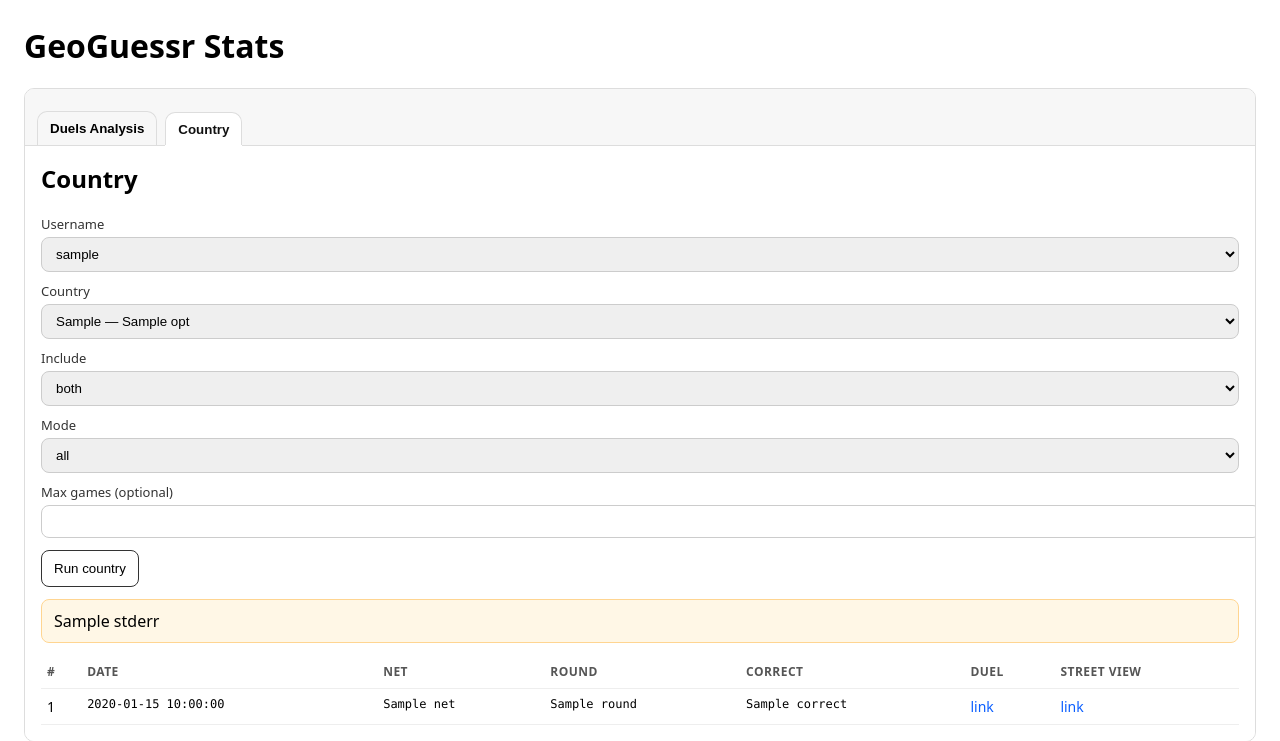
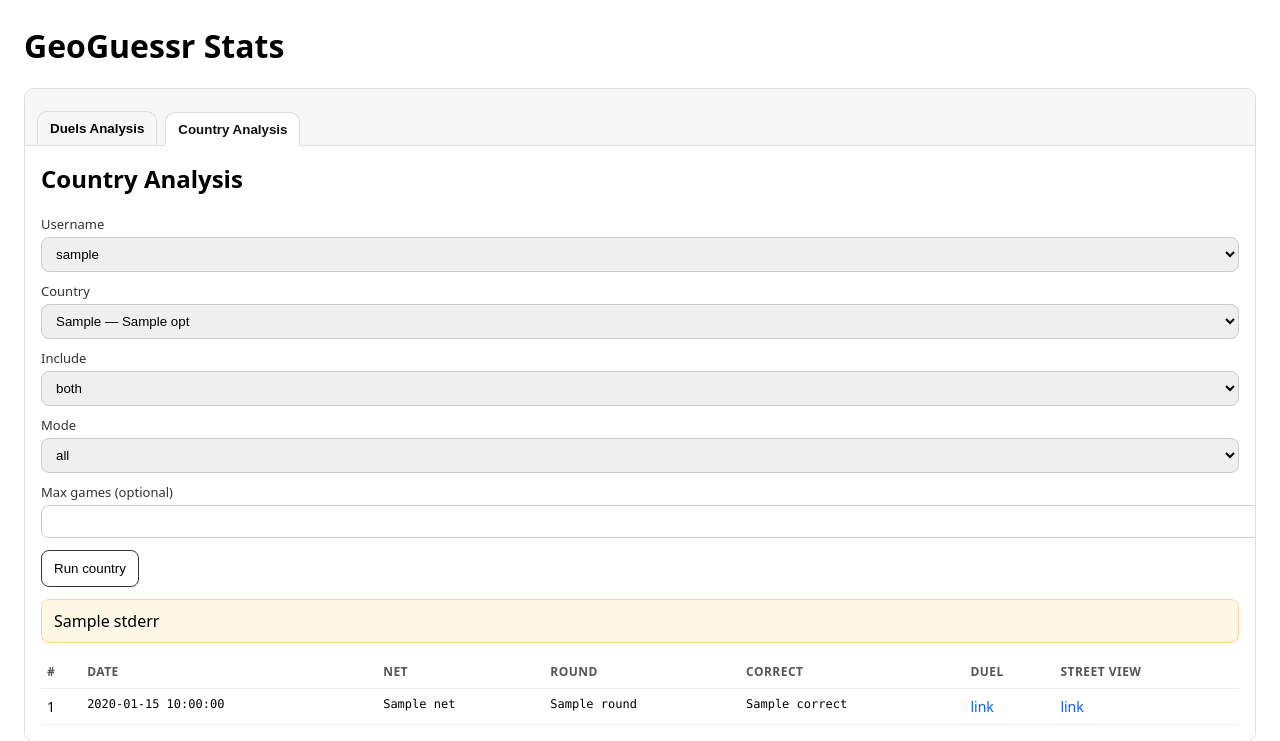
Before and after one commit to jonculver/geoguessr_stats, a FastAPI app: template geoguessr/web/templates/index.html in a window 1280 px wide. Shown: the top 741 px of the page. Run offline with FastAPI, Linux system fonts and the light colour scheme; the template is opened without the code that fills it: most values are stand-ins (such as "Sample title", 1, 10 or a date in 2020).

Commit message:
Web UI: rename Country to Country Analysis

```diff
--- a/geoguessr/web/templates/index.html
+++ b/geoguessr/web/templates/index.html
@@ -37,7 +37,7 @@
     <div class="tab-frame">
       <div class="tabs" role="tablist" aria-label="GeoGuessr Stats Tabs">
         <button class="tab-btn" id="tab-btn-analyse" type="button" role="tab" aria-controls="tab-panel-analyse" aria-selected="false" data-tab="analyse">Duels Analysis</button>
-        <button class="tab-btn" id="tab-btn-country" type="button" role="tab" aria-controls="tab-panel-country" aria-selected="false" data-tab="country">Country</button>
+        <button class="tab-btn" id="tab-btn-country" type="button" role="tab" aria-controls="tab-panel-country" aria-selected="false" data-tab="country">Country Analysis</button>
       </div>
 
       <div id="tab-panel-analyse" class="tab-panel" role="tabpanel" aria-labelledby="tab-btn-analyse">
@@ -136,7 +136,7 @@
 
       <div id="tab-panel-country" class="tab-panel" role="tabpanel" aria-labelledby="tab-btn-country">
         <div class="tab-content">
-          <h2>Country</h2>
+          <h2>Country Analysis</h2>
           <form method="post" action="/country">
           {% set cf = country.form if country else country_form %}
           <label>Username</label>
```
